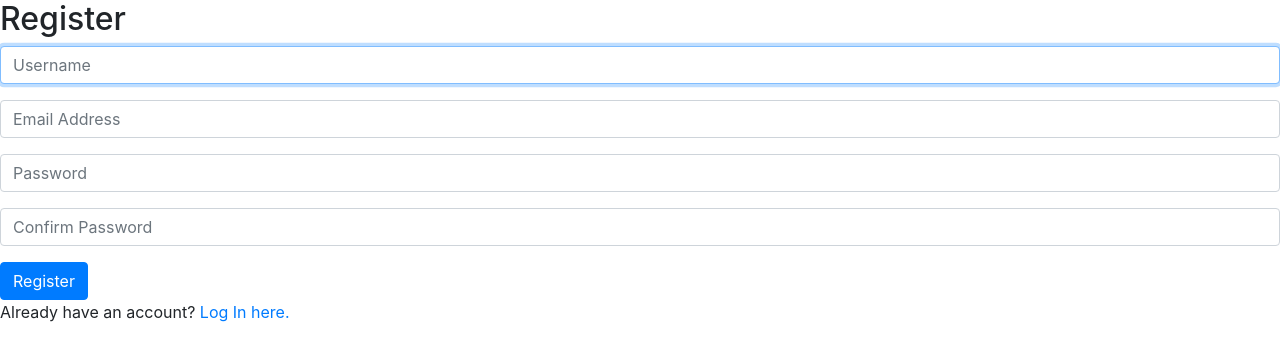
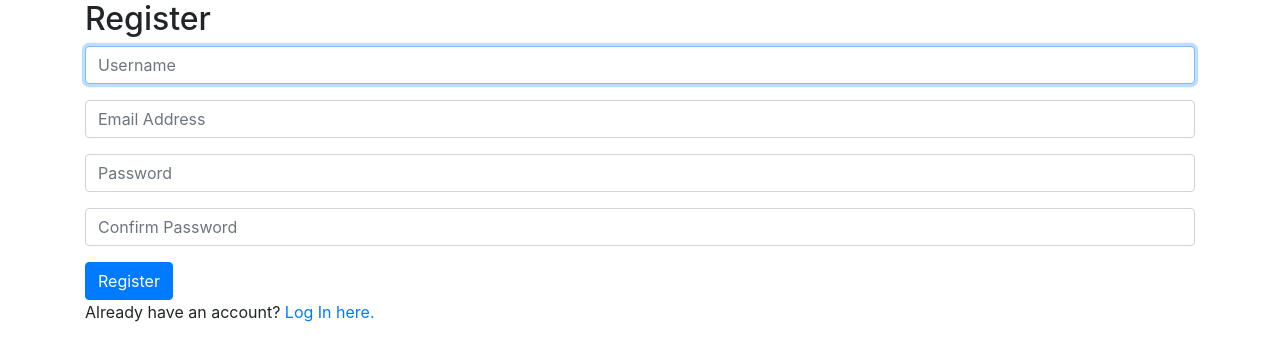
Before and after one commit to KevFrancisco/cs50-web-network, a Django app: page /register in a window 1280 px wide. Shown: the part 56-417 px from the top of the page. Run offline with Django 3.2, Linux system fonts and the light colour scheme; some libraries are stand-ins or nearby versions.

```diff
--- a/network/templates/network/login.html
+++ b/network/templates/network/login.html
@@ -2,6 +2,7 @@
 
 {% block body %}
 
+    <div class="container">
         <h2>Login</h2>
 
         {% if message %}
@@ -20,5 +21,6 @@
         </form>
 
         Don't have an account? <a href="{% url 'register' %}">Register here.</a>
+    </div>
 
 {% endblock %}
--- a/network/templates/network/register.html
+++ b/network/templates/network/register.html
@@ -1,6 +1,8 @@
 {% extends "network/layout.html" %}
 
 {% block body %}
+
+<div class="container">
 
         <h2>Register</h2>
 
@@ -26,5 +28,6 @@
         </form>
 
         Already have an account? <a href="{% url 'login' %}">Log In here.</a>
+</div>
 
 {% endblock %}
--- a/network/views.py
+++ b/network/views.py
@@ -4,7 +4,7 @@ from django.http import HttpResponse, HttpResponseRedirect
 from django.shortcuts import render
 from django.urls import reverse
 
-from .models import User
+from network.models import User
 
 
 def index(request):
```
Also changed, not shown: db.sqlite3, network/migrations/0001_initial.py (added), network/migrations/__init__.py (added), network/models.py (line endings or trailing spaces), 2 other files. Lines whose indentation alone changed are shown as unchanged.
